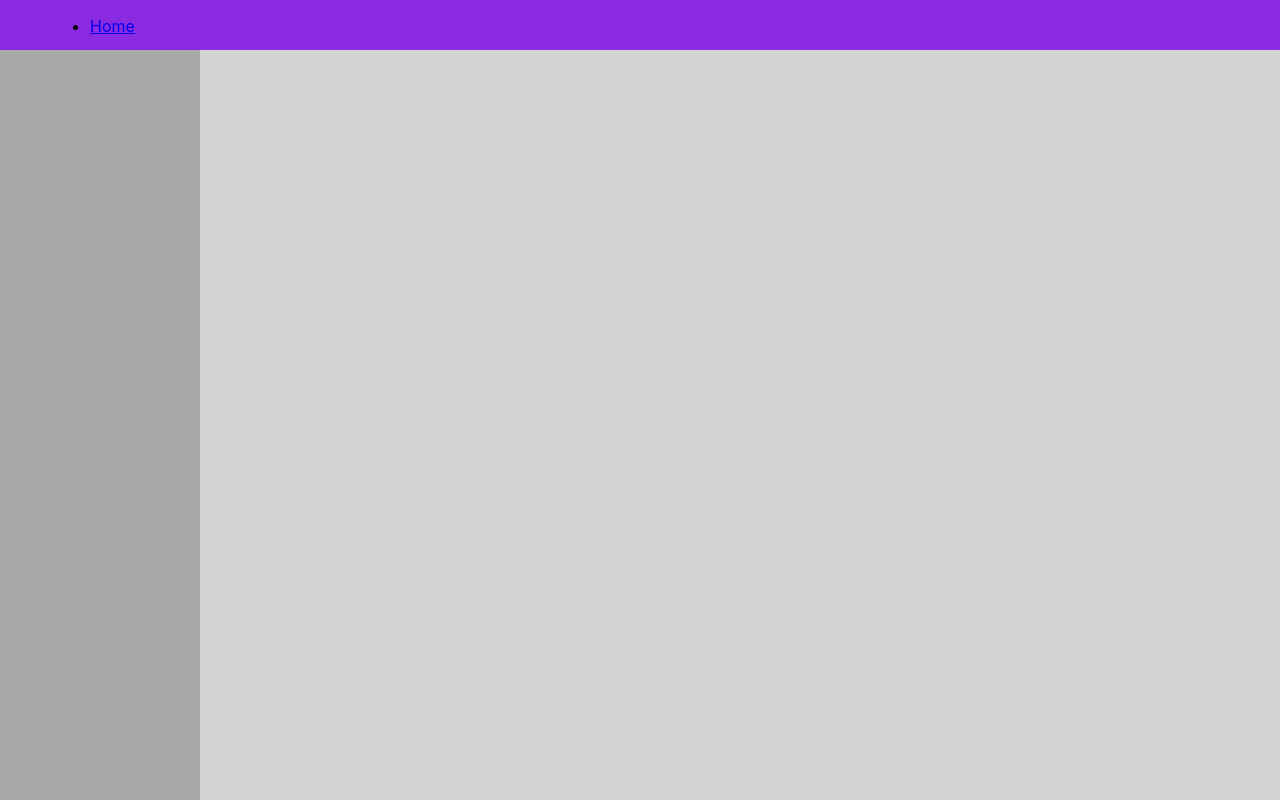
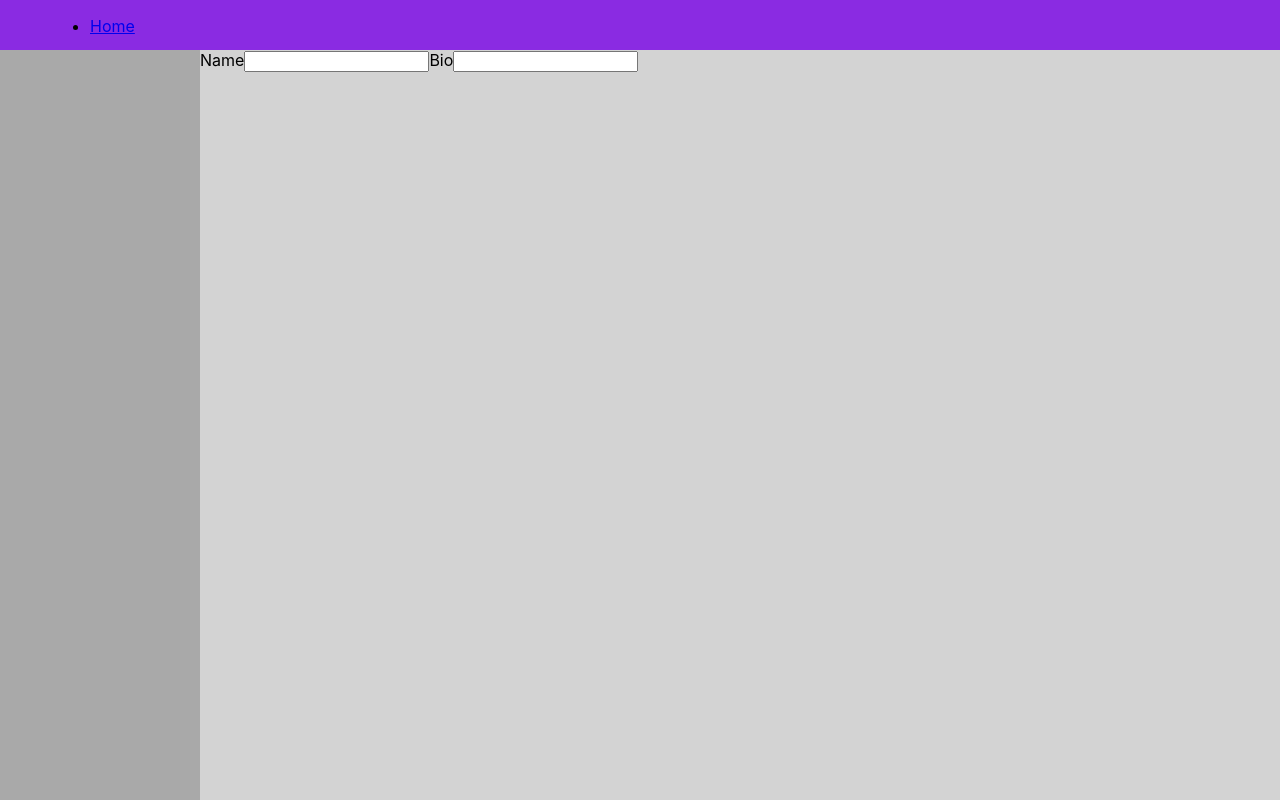
Before and after one commit to ThimoReumerman/FlexTix, a React (Create React App) app in the folder client/: page /dashboard in a window 1280 px wide. Built offline with nearby package versions, Linux system fonts and the light colour scheme.

Commit message:
Added small artist form to admin dashboard

```diff
--- /dev/null
+++ b/client/src/components/forms/ArtistForm.tsx
@@ -0,0 +1,45 @@
+import { Component } from 'react';
+
+import axios, { AxiosResponse } from 'axios';
+import apiLink from '../../api';
+
+import IArtist from "../../interfaces/Artist";
+
+interface IProps {
+    _id?: string
+}
+
+interface IState {
+    artist?: IArtist
+}
+
+class ArtistForm extends Component<IProps, IState> {
+    async componentDidMount() {
+
+        console.log("Component did mount.");
+
+        // Get artist if ID exists
+        if (this.props._id) {
+            const response: AxiosResponse<IArtist> = await axios.get(`${apiLink}/artists/${this.props._id}`);
+            this.setState({artist: response.data});
+        }
+    }
+
+    render() {
+        return (
+            <form id="artistForm">
+                <label>
+                    Name
+                    <input type="text" />
+                </label>
+                <label>
+                    Bio
+                    <input type="text" />
+                </label>
+            </form>
+
+        )
+    }
+}
+
+export default ArtistForm;
--- a/client/src/routes/Dashboard.tsx
+++ b/client/src/routes/Dashboard.tsx
@@ -1,12 +1,8 @@
 import { Component } from 'react';
 import { RouteComponentProps, withRouter } from 'react-router-dom';
 
-// Get API request impors
-import axios, {AxiosResponse} from 'axios';
-import apiLink from '../api';
-
-
 import { NavBarProps } from "../components/NavBar";
+import ArtistForm from "../components/forms/ArtistForm";
 
 export const DashboardNav: NavBarProps = {
     items: [
@@ -49,6 +45,9 @@ class LastMinute extends Component<IProps & RouteComponentProps, IState> {
                 <div id="dashboardNav">
 
                 </div>
+                <div id="dashboardContent">
+                    <ArtistForm />
+                </div>
             </div>
         )
     }
--- a/client/src/styles/styles.scss
+++ b/client/src/styles/styles.scss
@@ -29,9 +29,16 @@ nav {
 }
 
 // DASHBOARD
+$dashboardNavWidth: 200px;
+
 #dashboardNav {
     height: 100%;
-    width: 200px;
+    width: $dashboardNavWidth;
     background-color: darkgray;
     position: fixed;
 }
+
+#dashboardContent {
+    position: fixed;
+    margin-left: $dashboardNavWidth;
+}
```
